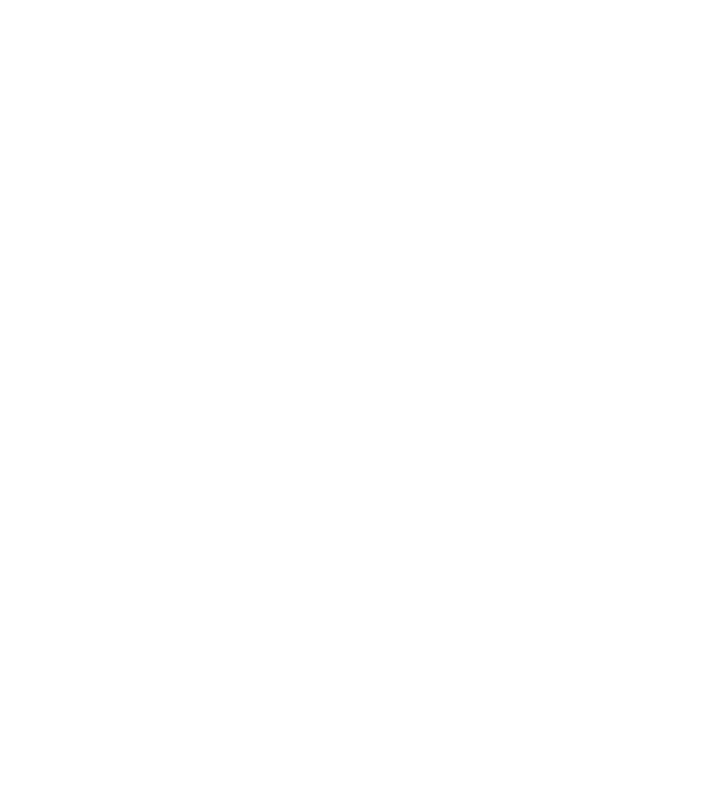
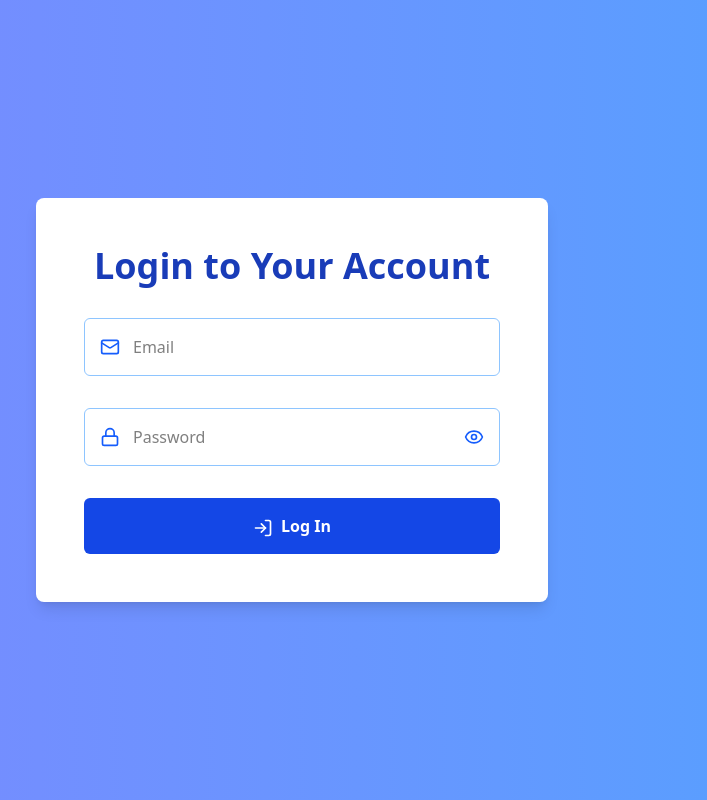
Before and after one commit to AayushKhanal47/Job-Tracker, a React (Vite) app in the folder frontend/: page /login in a window 1280 px wide. Before the commit this address had no page. Shown: the whole page, without its empty margins (348-1055 px from the left). Built offline with nearby package versions, Linux system fonts and the light colour scheme.

Commit message:
feat: added login signup page

```diff
--- a/frontend/src/App.tsx
+++ b/frontend/src/App.tsx
@@ -1,12 +1,14 @@
 import { Route, Routes } from "react-router-dom";
 import { Landing } from "./pages/Landing";
 import { Signup } from "./pages/Signup";
+import { Login } from "./pages/Login";
 
 function App() {
   return (
     <Routes>
       <Route path="/" element={<Landing />} />
       <Route path="/signup" element={<Signup />} />
+      <Route path="/login" element={<Login />} />
     </Routes>
   );
 }
--- a/frontend/src/pages/Login.tsx
+++ b/frontend/src/pages/Login.tsx
@@ -1,9 +1,120 @@
-import React from 'react'
+import { useState } from "react";
+import axios from "axios";
+import { useNavigate } from "react-router-dom";
+import { Mail, Lock, Eye, EyeOff, LogIn, Loader2 } from "lucide-react";
 
-const Login = () => {
+const BACKEND_URL = "http://127.0.0.1:8787/api/v1/auth/signin";
+
+type FormData = {
+  email: string;
+  password: string;
+};
+
+export const Login = () => {
+  const [form, setForm] = useState<FormData>({
+    email: "",
+    password: "",
+  });
+
+  const [showPassword, setShowPassword] = useState(false);
+  const [loading, setLoading] = useState(false);
+  const navigate = useNavigate();
+
+  const handleChange = (e: React.ChangeEvent<HTMLInputElement>) => {
+    const { name, value } = e.target;
+    setForm((prev) => ({
+      ...prev,
+      [name]: value,
+    }));
+  };
+
+  const handleSubmit = async (e: React.FormEvent<HTMLFormElement>) => {
+    e.preventDefault();
+    setLoading(true);
+    try {
+      const { data } = await axios.post(
+        BACKEND_URL,
+        {
+          email: form.email,
+          password: form.password,
+        },
+        { withCredentials: true }
+      );
+      console.log("Login successful:", data);
+
+      localStorage.setItem("jwt", data.jwt);
+      navigate("/dashboard");
+    } catch (error: any) {
+      alert(error.response?.data?.message || "Something went wrong");
+    } finally {
+      setLoading(false);
+    }
+  };
+
   return (
-    <div>Login</div>
-  )
-}
+    <div className="min-h-screen flex items-center justify-center bg-gradient-to-r from-indigo-400 to-blue-400 px-6">
+      <form
+        onSubmit={handleSubmit}
+        className="bg-white rounded-lg shadow-lg p-12 w-full max-w-lg space-y-8">
+        <h2 className="text-4xl font-bold text-blue-800 text-center">
+          Login to Your Account
+        </h2>
 
-export default Login
+        <div className="relative">
+          <Mail className="absolute left-4 top-1/2 -translate-y-1/2 h-5 w-5 text-blue-600" />
+          <input
+            type="email"
+            name="email"
+            placeholder="Email"
+            value={form.email}
+            onChange={handleChange}
+            required
+            className="w-full pl-12 p-4 border border-blue-300 rounded-md focus:outline-none focus:ring-2 focus:ring-blue-500"
+            autoComplete="email"
+          />
+        </div>
+
+        <div className="relative">
+          <Lock className="absolute left-4 top-1/2 -translate-y-1/2 h-5 w-5 text-blue-600" />
+          <input
+            type={showPassword ? "text" : "password"}
+            name="password"
+            placeholder="Password"
+            value={form.password}
+            onChange={handleChange}
+            required
+            className="w-full pl-12 p-4 border border-blue-300 rounded-md focus:outline-none focus:ring-2 focus:ring-blue-500"
+            autoComplete="current-password"
+          />
+          <button
+            type="button"
+            onClick={() => setShowPassword((prev) => !prev)}
+            className="absolute right-4 top-1/2 -translate-y-1/2 text-blue-600"
+            aria-label={showPassword ? "Hide password" : "Show password"}>
+            {showPassword ? (
+              <EyeOff className="h-5 w-5" />
+            ) : (
+              <Eye className="h-5 w-5" />
+            )}
+          </button>
+        </div>
+
+        <button
+          type="submit"
+          disabled={loading}
+          className="w-full bg-blue-700 hover:bg-blue-800 text-white font-semibold py-4 rounded-md transition">
+          {loading ? (
+            <div className="flex justify-center items-center gap-2">
+              <Loader2 className="animate-spin h-5 w-5" /> Logging in...
+            </div>
+          ) : (
+            <>
+              <LogIn className="inline-block mr-2 h-5 w-5" />
+              Log In
+            </>
+          )}
+        </button>
+      </form>
+    </div>
+  );
+};
--- a/frontend/src/pages/Signup.tsx
+++ b/frontend/src/pages/Signup.tsx
@@ -1,20 +1,11 @@
 import { useState } from "react";
 import axios from "axios";
 import { useNavigate } from "react-router-dom";
-import {
-  User,
-  Mail,
-  Lock,
-  Eye,
-  EyeOff,
-  ShieldCheck,
-  Loader2,
-} from "lucide-react";
+import { Mail, Lock, Eye, EyeOff, ShieldCheck, Loader2 } from "lucide-react";
 
 const BACKEND_URL = "http://127.0.0.1:8787/api/v1/auth/signup";
 
 type FormData = {
-  name: string;
   email: string;
   password: string;
   role: "USER" | "ADMIN";
@@ -22,11 +13,11 @@
 
 export const Signup = () => {
   const [form, setForm] = useState<FormData>({
-    name: "",
     email: "",
     password: "",
     role: "USER",
   });
+
   const [showPassword, setShowPassword] = useState(false);
   const [loading, setLoading] = useState(false);
   const navigate = useNavigate();
@@ -44,11 +35,13 @@
   const handleSubmit = async (e: React.FormEvent<HTMLFormElement>) => {
     e.preventDefault();
     setLoading(true);
+
+    console.log("Sending signup data:", form); // <-- Add here
+
     try {
       const { data } = await axios.post(
         BACKEND_URL,
         {
-          name: form.name,
           email: form.email,
           password: form.password,
           role: form.role,
@@ -65,26 +58,13 @@
   };
 
   return (
-    <div className="min-h-screen flex items-center justify-center bg-gradient-to-r from-indigo-400 to-blue-700 px-6">
+    <div className="min-h-screen flex items-center justify-center bg-gradient-to-r from-indigo-400 to-blue-400 px-6">
       <form
         onSubmit={handleSubmit}
         className="bg-white rounded-lg shadow-lg p-12 w-full max-w-lg space-y-8">
         <h2 className="text-4xl font-bold text-blue-800 text-center">
           Create Your Account
         </h2>
-
-        <div className="relative">
-          <User className="absolute left-4 top-1/2 -translate-y-1/2 h-5 w-5 text-blue-600" />
-          <input
-            type="text"
-            name="name"
-            placeholder="Full Name"
-            value={form.name}
-            onChange={handleChange}
-            required
-            className="w-full pl-12 p-4 border border-blue-300 rounded-md focus:outline-none focus:ring-2 focus:ring-blue-500"
-          />
-        </div>
 
         <div className="relative">
           <Mail className="absolute left-4 top-1/2 -translate-y-1/2 h-5 w-5 text-blue-600" />
@@ -96,6 +76,7 @@
             onChange={handleChange}
             required
             className="w-full pl-12 p-4 border border-blue-300 rounded-md focus:outline-none focus:ring-2 focus:ring-blue-500"
+            autoComplete="email"
           />
         </div>
 
@@ -109,6 +90,7 @@
             onChange={handleChange}
             required
             className="w-full pl-12 p-4 border border-blue-300 rounded-md focus:outline-none focus:ring-2 focus:ring-blue-500"
+            autoComplete="current-password"
           />
           <button
             type="button"
```
